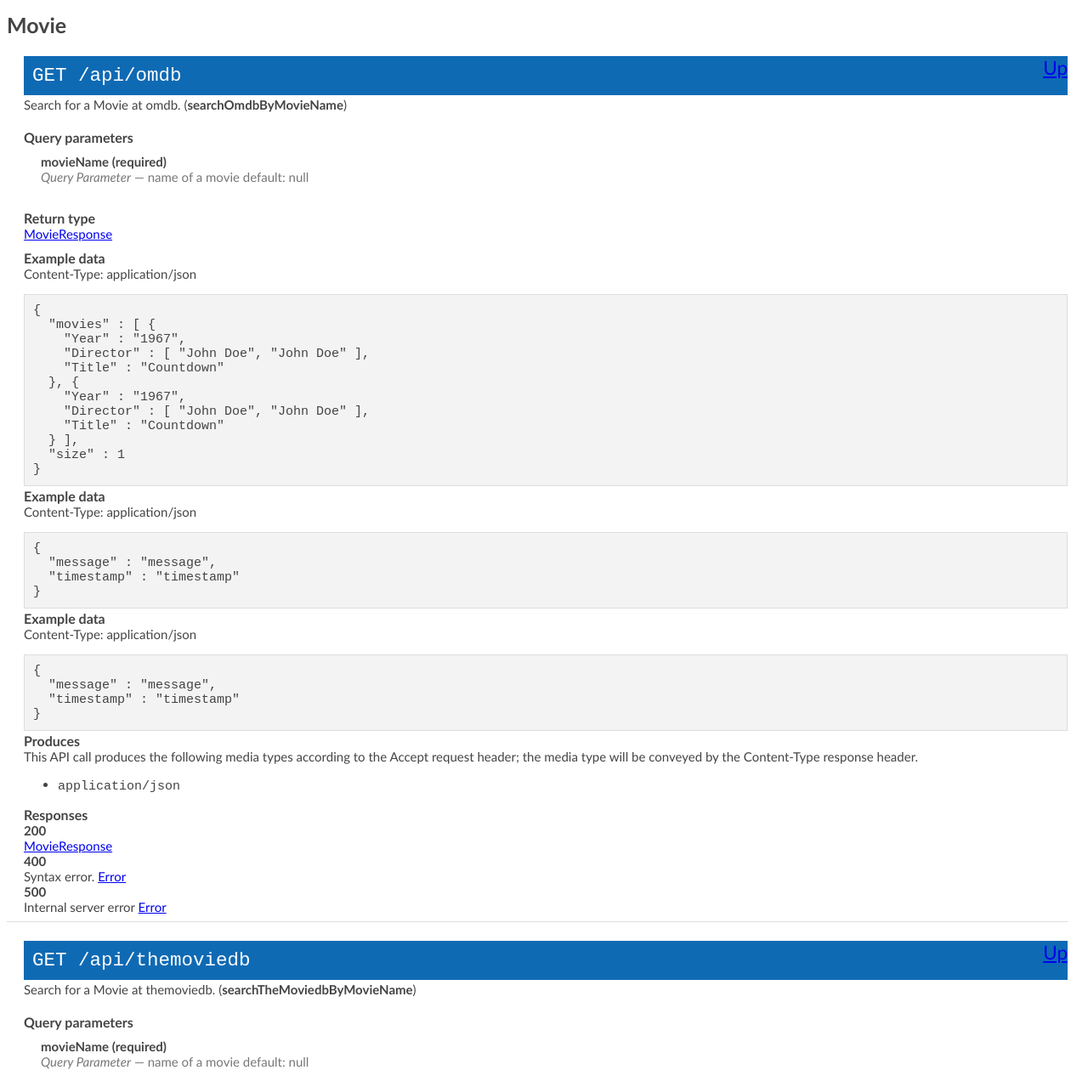
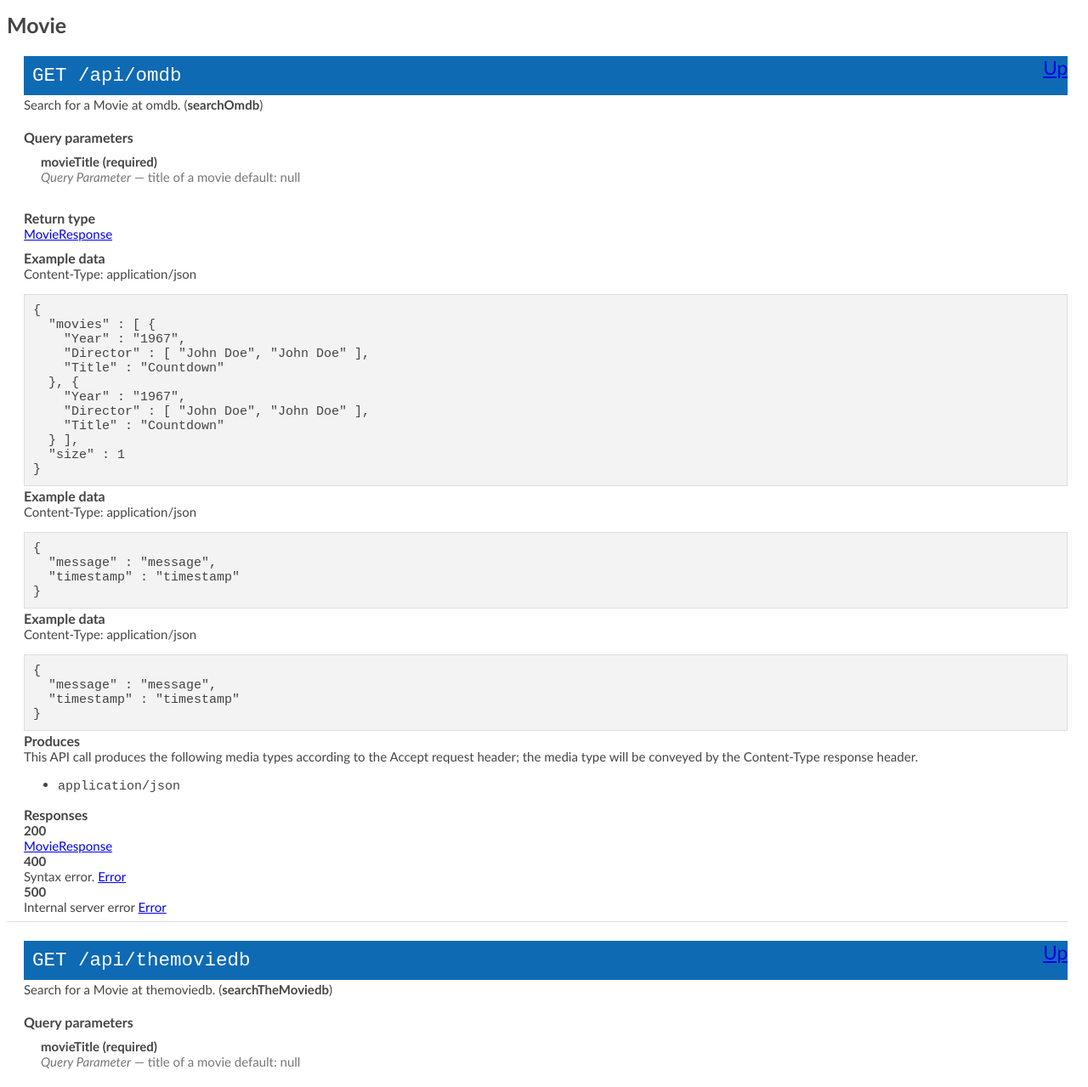
Before and after one commit to Csini/movie-finder, a plain HTML site: page movie-api/doc/index.html in a window 1280 px wide. Shown: the part 441-1720 px from the top of the page at 85% size. Drawn offline with Linux system fonts and the light colour scheme.

Commit message:
ISSUE-13: openapi: movieName -> movieTitle

```diff
--- a/movie-api/doc/index.html
+++ b/movie-api/doc/index.html
@@ -196,16 +196,16 @@
   <div class="method-summary"></div>
   <h4><a href="#Movie">Movie</a></h4>
   <ul>
-  <li><a href="#searchOmdbByMovieName"><code><span class="http-method">get</span> /api/omdb</code></a></li>
-  <li><a href="#searchTheMoviedbByMovieName"><code><span class="http-method">get</span> /api/themoviedb</code></a></li>
+  <li><a href="#searchOmdb"><code><span class="http-method">get</span> /api/omdb</code></a></li>
+  <li><a href="#searchTheMoviedb"><code><span class="http-method">get</span> /api/themoviedb</code></a></li>
   </ul>
 
   <h1><a name="Movie">Movie</a></h1>
-  <div class="method"><a name="searchOmdbByMovieName"/>
+  <div class="method"><a name="searchOmdb"/>
     <div class="method-path">
     <a class="up" href="#__Methods">Up</a>
     <pre class="get"><code class="huge"><span class="http-method">get</span> /api/omdb</code></pre></div>
-    <div class="method-summary">Search for a Movie at omdb. (<span class="nickname">searchOmdbByMovieName</span>)</div>
+    <div class="method-summary">Search for a Movie at omdb. (<span class="nickname">searchOmdb</span>)</div>
     <div class="method-notes"></div>
 
 
@@ -214,9 +214,9 @@
 
     <h3 class="field-label">Query parameters</h3>
     <div class="field-items">
-      <div class="param">movieName (required)</div>
+      <div class="param">movieTitle (required)</div>
 
-      <div class="param-desc"><span class="param-type">Query Parameter</span> &mdash; name of a movie default: null </div>
+      <div class="param-desc"><span class="param-type">Query Parameter</span> &mdash; title of a movie default: null </div>
     </div>  <!-- field-items -->
 
 
@@ -274,11 +274,11 @@
         <a href="#Error">Error</a>
   </div> <!-- method -->
   <hr/>
-  <div class="method"><a name="searchTheMoviedbByMovieName"/>
+  <div class="method"><a name="searchTheMoviedb"/>
     <div class="method-path">
     <a class="up" href="#__Methods">Up</a>
     <pre class="get"><code class="huge"><span class="http-method">get</span> /api/themoviedb</code></pre></div>
-    <div class="method-summary">Search for a Movie at themoviedb. (<span class="nickname">searchTheMoviedbByMovieName</span>)</div>
+    <div class="method-summary">Search for a Movie at themoviedb. (<span class="nickname">searchTheMoviedb</span>)</div>
     <div class="method-notes"></div>
 
 
@@ -287,9 +287,9 @@
 
     <h3 class="field-label">Query parameters</h3>
     <div class="field-items">
-      <div class="param">movieName (required)</div>
+      <div class="param">movieTitle (required)</div>
 
-      <div class="param-desc"><span class="param-type">Query Parameter</span> &mdash; name of a movie default: null </div>
+      <div class="param-desc"><span class="param-type">Query Parameter</span> &mdash; title of a movie default: null </div>
     </div>  <!-- field-items -->
 
 
```
Also changed, not shown: 3 other files.
